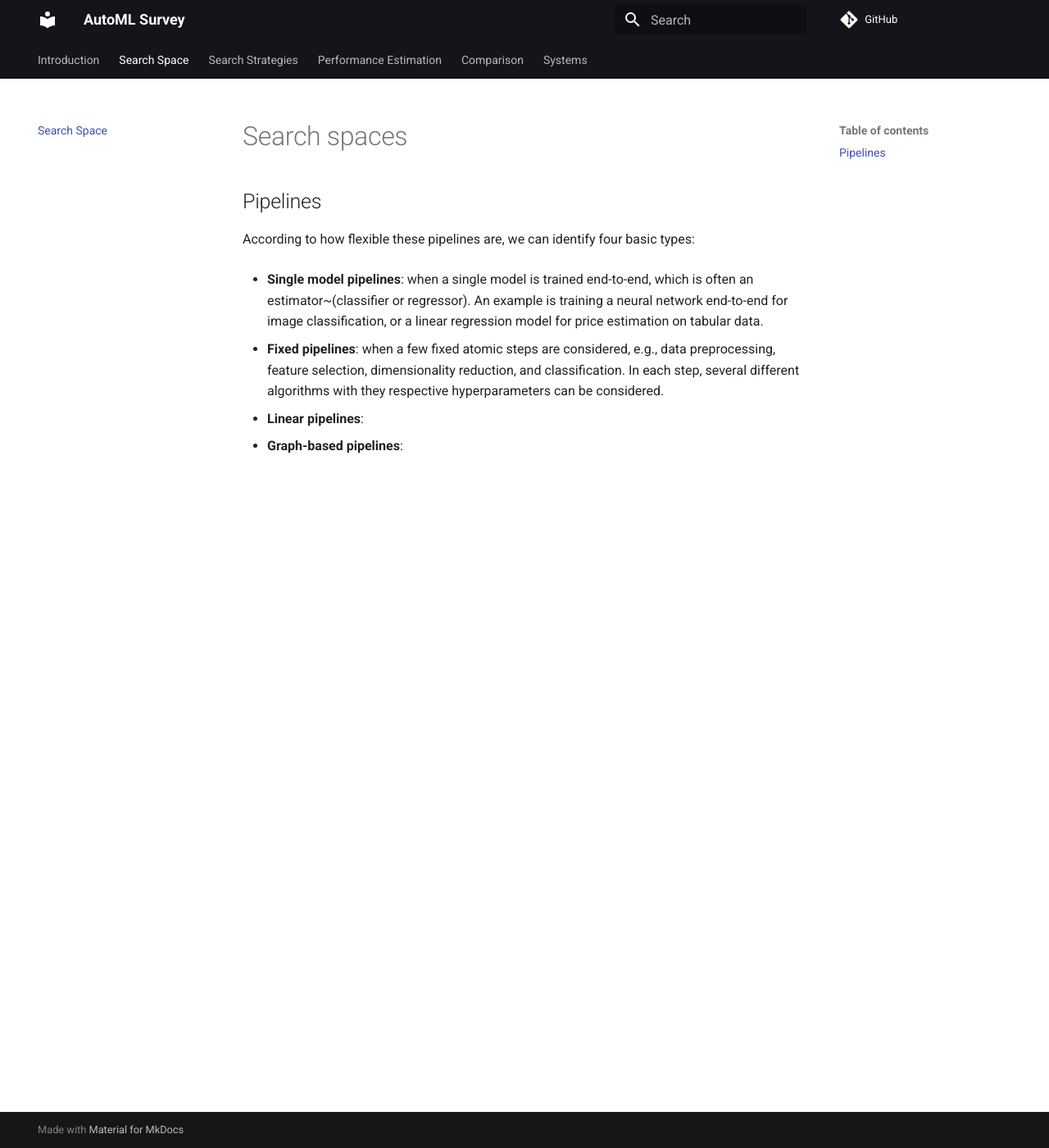
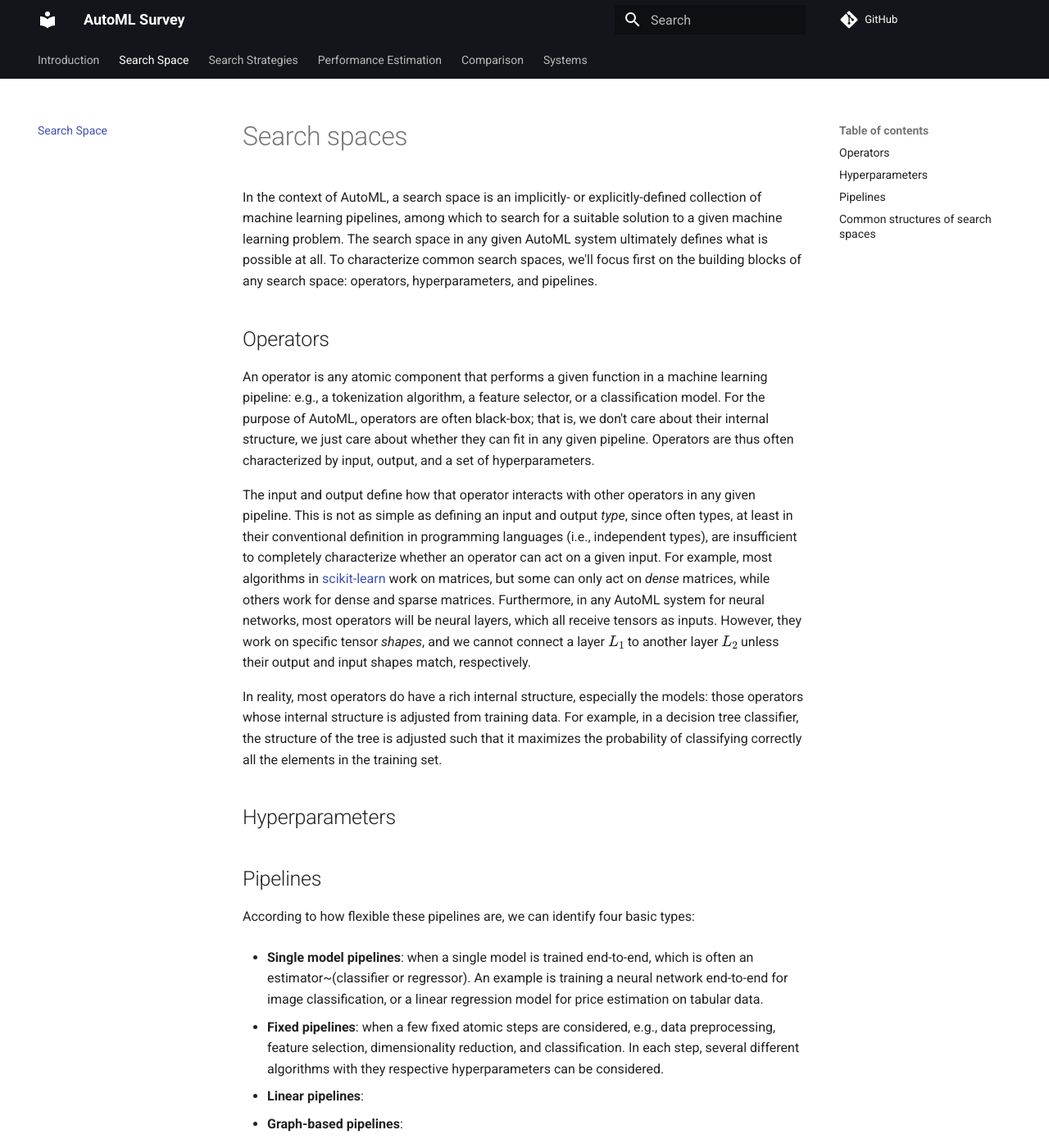
Before and after one commit to autogoal/survey, an MkDocs documentation site: the page built from docs/search-space.md, in a window 1280 px wide and 1400 px high. Shown: the whole window at 82% size. Built offline with MkDocs 1.6.1 and Material for MkDocs 9.7.7, drawn with Linux system fonts in a browser that asks for light colours; comment, search, counter and statistics services are not loaded; some of the changed text lies outside the part shown.

Commit message:
Add latex and operators

```diff
--- a/docs/search-space.md
+++ b/docs/search-space.md
@@ -1,4 +1,26 @@
 # Search spaces
+
+In the context of AutoML, a search space is an implicitly- or explicitly-defined collection of machine learning pipelines, among which to search for a suitable solution to a given machine learning problem.
+The search space in any given AutoML system ultimately defines what is possible at all.
+To characterize common search spaces, we'll focus first on the building blocks of any search space: operators, hyperparameters, and pipelines.
+
+## Operators
+
+An operator is any atomic component that performs a given function in a machine learning pipeline: e.g., a tokenization algorithm, a feature selector, or a classification model.
+For the purpose of AutoML, operators are often black-box; that is, we don't care about their internal structure, we just care about whether they can fit in any given pipeline.
+Operators are thus often characterized by input, output, and a set of hyperparameters.
+
+The input and output define how that operator interacts with other operators in any given pipeline.
+This is not as simple as defining an input and output *type*, since often types, at least in their conventional definition in programming languages (i.e., independent types), are insufficient to completely characterize whether an operator can act on a given input.
+For example, most algorithms in [scikit-learn]() work on matrices, but some can only act on *dense* matrices, while others work for dense and sparse matrices.
+Furthermore, in any AutoML system for neural networks, most operators will be neural layers, which all receive tensors as inputs.
+However, they work on specific tensor *shapes*, and we cannot connect a layer $L_1$ to another layer $L_2$ unless their output and input shapes match, respectively.
+
+In reality, most operators do have a rich internal structure, especially the models: those operators whose internal structure is adjusted from training data.
+For example, in a decision tree classifier, the structure of the tree is adjusted such that it maximizes the probability of classifying correctly all the elements in the training set.
+
+## Hyperparameters
+
 
 
 ## Pipelines
@@ -12,3 +34,5 @@ According to how flexible these pipelines are, we can identify four basic types:
 - **Linear pipelines**:
 
 - **Graph-based pipelines**:
+
+## Common structures of search spaces
--- a/mkdocs.yml
+++ b/mkdocs.yml
@@ -4,24 +4,30 @@ repo_url: https://github.com/autogoal/survey
 edit_uri: edit/main/docs
 
 theme:
-    name: material
-    feature:
-        tabs: true
-    palette:
-        primary: black
-        accent: black
+  name: material
+  feature:
+    tabs: true
+  palette:
+    primary: black
+    accent: black
+
+extra_javascript:
+  - javascripts/config.js
+  - https://polyfill.io/v3/polyfill.min.js?features=es6
+  - https://cdn.jsdelivr.net/npm/mathjax@3/es5/tex-mml-chtml.js
 
 markdown_extensions:
-    - codehilite
-    - toc:
-        permalink: true
-    - admonition
-    - markdown_include.include
-
+  - codehilite
+  - toc:
+      permalink: true
+  - admonition
+  - markdown_include.include
+  - pymdownx.arithmatex:
+      generic: true
 nav:
-    - Introduction: index.md
-    - Search Space: search-space.md
-    - Search Strategies: search-strategy.md
-    - Performance Estimation: performance-estimation.md
-    - Comparison: comparison.md
-    - Systems: systems.md
+  - Introduction: index.md
+  - Search Space: search-space.md
+  - Search Strategies: search-strategy.md
+  - Performance Estimation: performance-estimation.md
+  - Comparison: comparison.md
+  - Systems: systems.md
```
Also changed, not shown: docs/index.md (+5 -1 lines), docs/js/config.js (added, +16 -0 lines), requirements.txt (+23 -0 lines).
